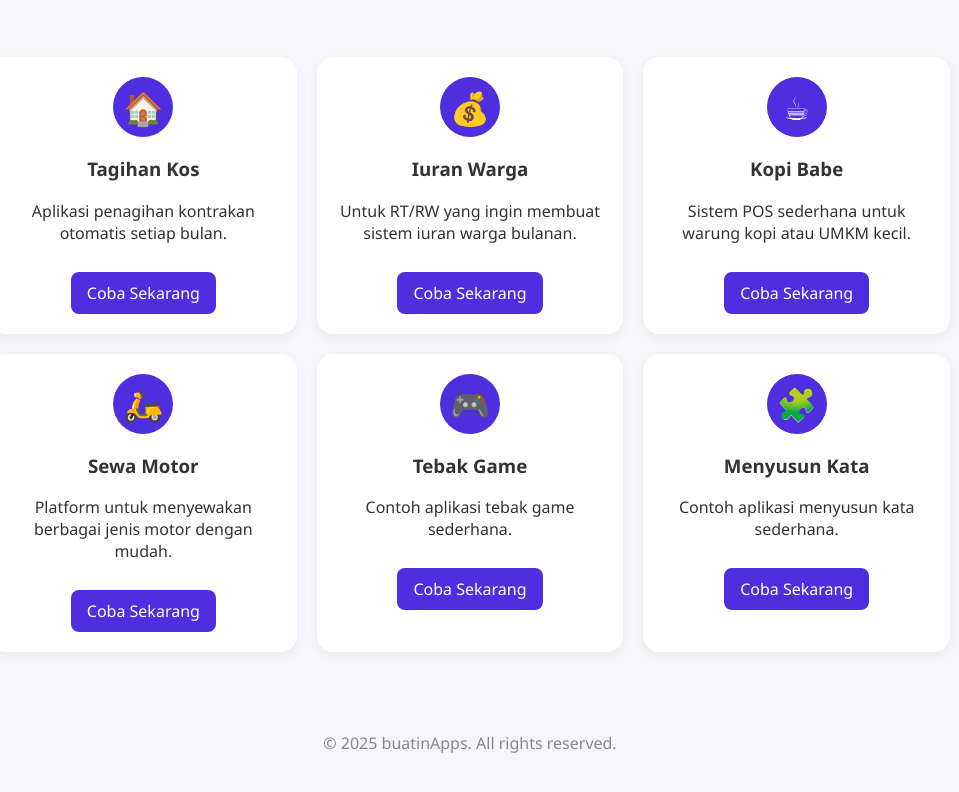
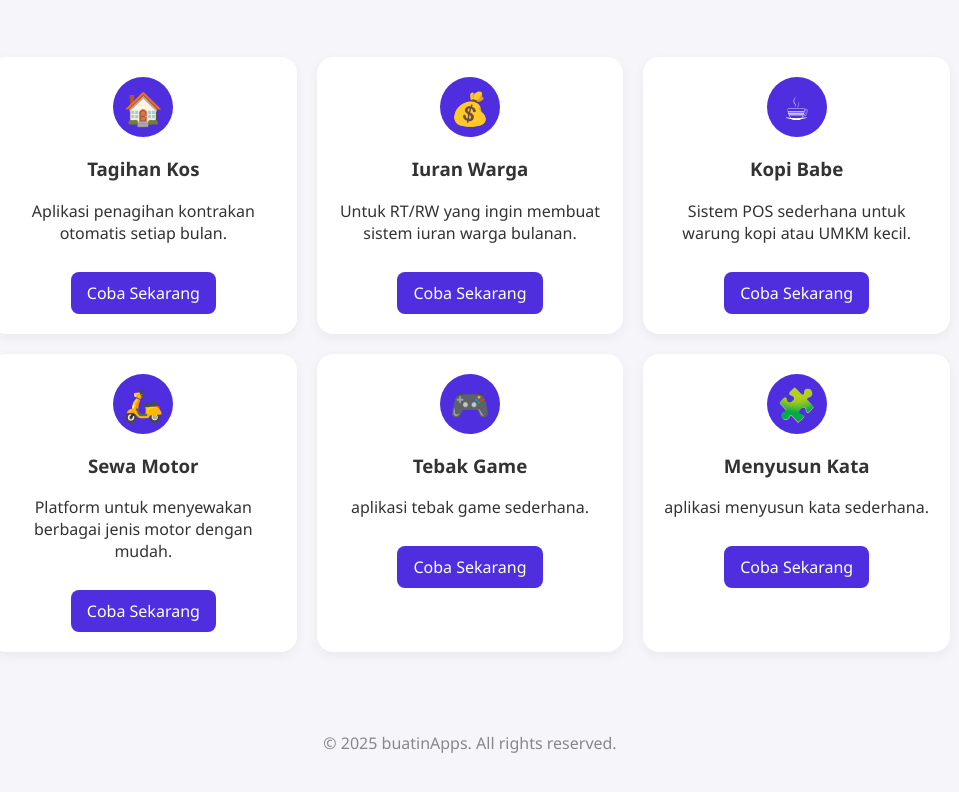
Before and after one commit to BuatinApps/webbuatinapps, a plain HTML site: page index.html in a window 1280 px wide. Shown: the part 886-1678 px from the top of the page, without its empty margins (290-1249 px from the left). Drawn offline with Linux system fonts and the light colour scheme.

Commit message:
Update index.html

```diff
--- a/index.html
+++ b/index.html
@@ -232,13 +232,13 @@
                 <div class="card">
                     <div class="card-icon">🎮</div>
                     <h3>Tebak Game</h3>
-                    <p>Contoh aplikasi tebak game sederhana.</p>
+                    <p>aplikasi tebak game sederhana.</p>
                     <a href="https://buatinapps.github.io/tebakgame/" class="button" target="_blank">Coba Sekarang</a>
                 </div>
                 <div class="card">
                     <div class="card-icon">🧩</div>
                     <h3>Menyusun Kata</h3>
-                    <p>Contoh aplikasi menyusun kata sederhana.</p>
+                    <p>aplikasi menyusun kata sederhana.</p>
                     <a href="https://buatinapps.github.io/menyusunkata/" class="button" target="_blank">Coba Sekarang</a>
                 </div>
             </div>
```
